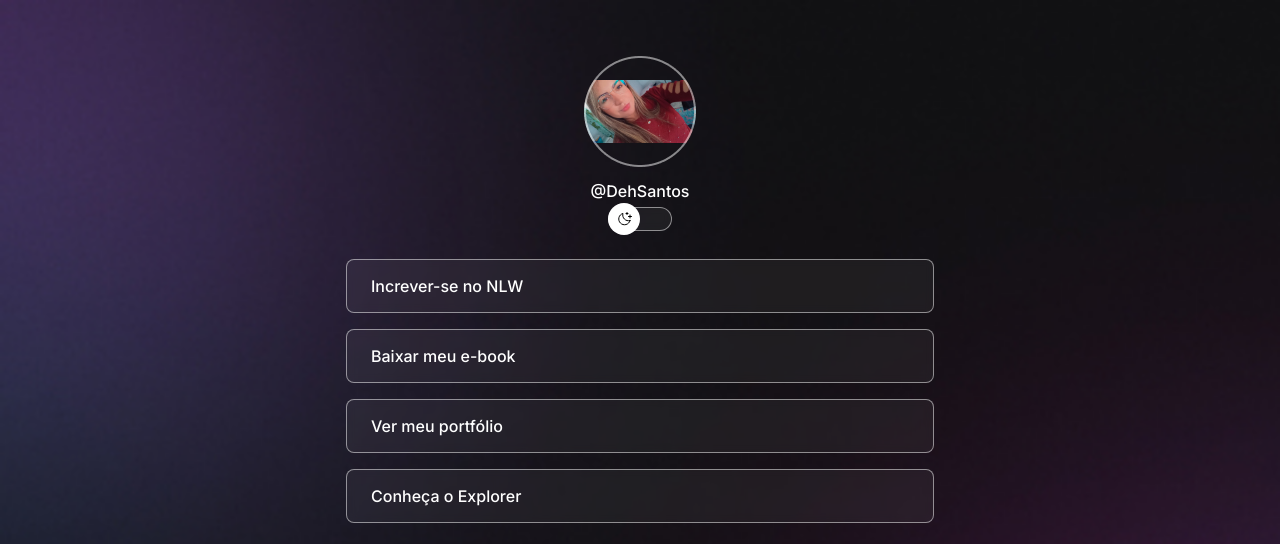
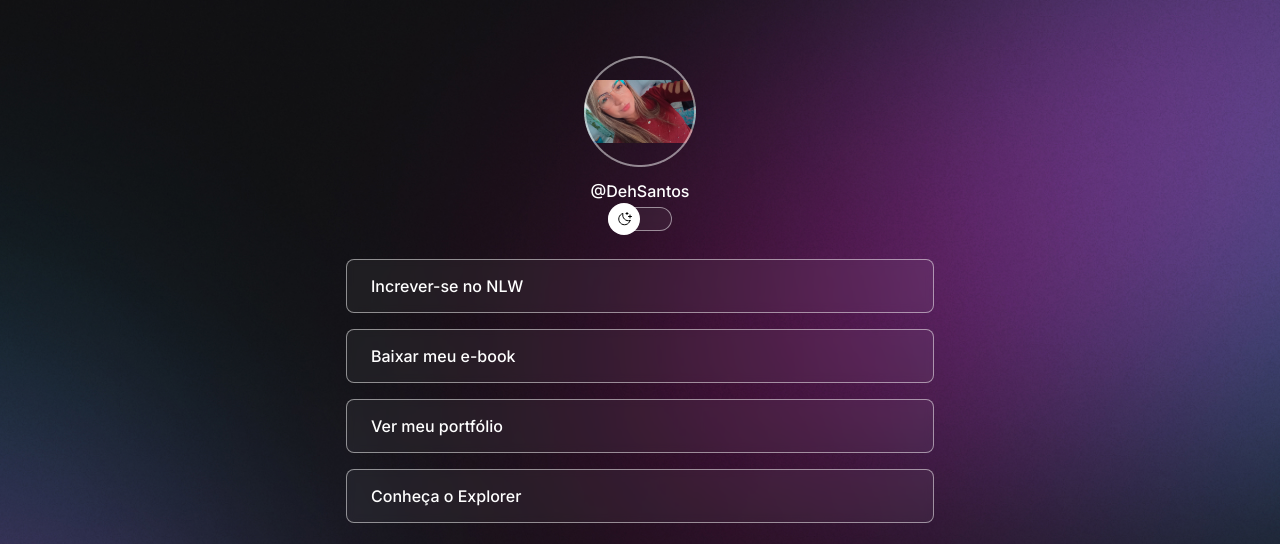
Before and after one commit to DehLavinia/Projeto, a plain HTML site: page index.html in a window 1280 px wide. Shown: the top 544 px of the page. Drawn offline with nearby package versions, Linux system fonts and the light colour scheme; files whose address does not match are found by name.

Commit message:
change background basea on media queries

```diff
--- a/style.css
+++ b/style.css
@@ -25,6 +25,7 @@
 
   body {
     background: var(--bg-url) no-repeat top center/cover;
+    height: 100vh;
   }
    body * {
     font-family: 'Inter', sans-serif;
@@ -33,9 +34,8 @@
 
   #container {
     width: 100%;
-    max-width: 588px ;
+    max-width: 588px;
     margin: 56px auto 0px;
-
 
 
   }
@@ -147,3 +147,13 @@
     text-align: center;
     font-size: 14px;
    }
+
+   @media (min-width: 700px) {
+    :root {
+      --bg-url: url(./assets/bg-desktop.jpg);
+    }
+
+    .light {
+      --bg-url: url(./assets-desktop-light.jpg);
+    }
+   }
```
